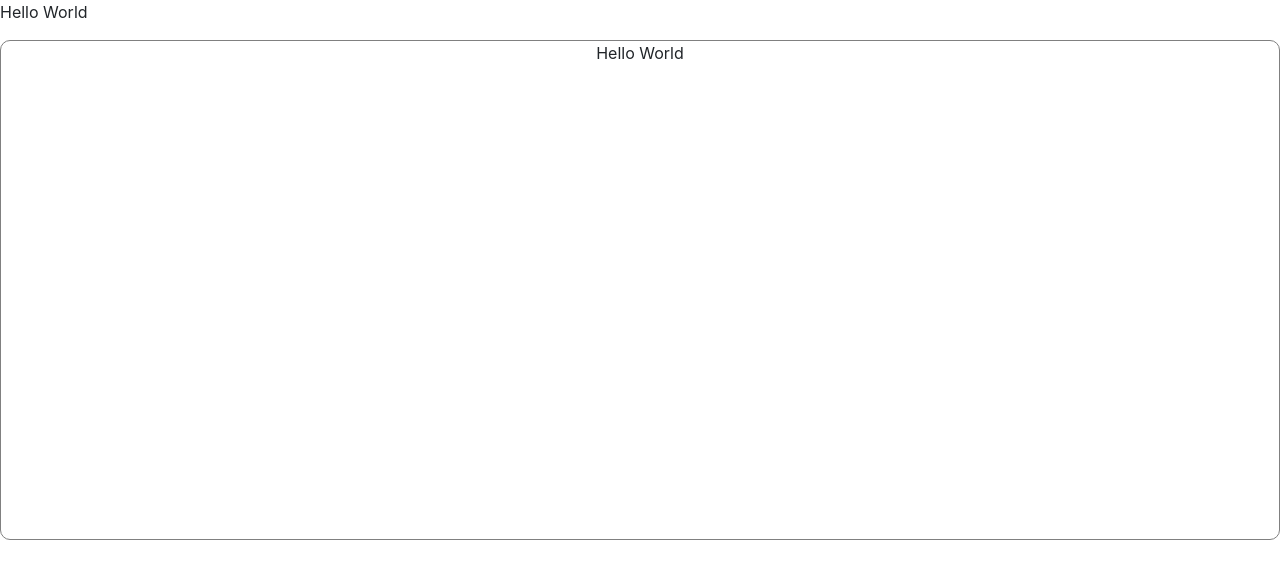
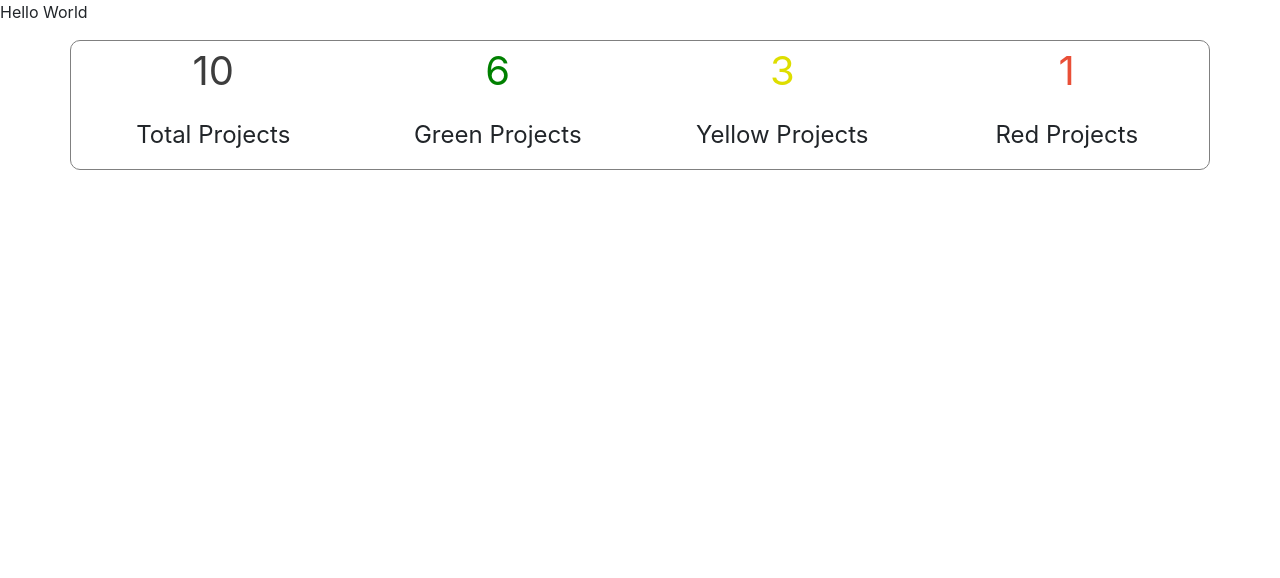
Before and after one commit to lewisdean731/fyp-portal, a React (Create React App) app: page / in a window 1280 px wide. Shown: the top 578 px of the page. Built offline with nearby package versions, Linux system fonts and the light colour scheme.

Commit message:
feat: add dashboarditem molecule
Also move the dashboardSummary to the organisms folder and add additional colour
options to the large text atom

[Ticket: FYP-5]

```diff
--- a/src/components/atoms/text/large/textLarge.module.scss
+++ b/src/components/atoms/text/large/textLarge.module.scss
@@ -6,3 +6,12 @@
 .grey{
   color: $colour-grey;
 }
+.green{
+  color: $colour-green;
+}
+.yellow{
+  color: $colour-yellow;
+}
+.red{
+  color: $colour-red;
+}
--- /dev/null
+++ b/src/components/molecules/ui/dashboardItem/dashboardItem.js
@@ -0,0 +1,14 @@
+import React from "react";
+import TextLarge from "../../../atoms/text/large/textLarge";
+import TextMedium from "../../../atoms/text/medium/textMedium";
+
+function DashboardItem(props) {
+  return (
+    <div>
+      <TextLarge colour={props.colour1}>{props.text1}</TextLarge>
+      <TextMedium colour={props.colour2}>{props.text2}</TextMedium>
+    </div>
+  );
+}
+
+export default DashboardItem;
--- a/src/components/molecules/ui/dashboardSummary/dashboardSummary.js
+++ /dev/null
@@ -1,12 +0,0 @@
-import React from "react";
-import Classes from "./dashboardSummary.module.scss";
-
-function DashboardSummary() {
-  return (
-    <div className={Classes.DashboardSummary}>
-      Hello World
-    </div>
-  );
-}
-
-export default DashboardSummary;
--- /dev/null
+++ b/src/components/organisms/ui/dashboardSummary/dashboardSummary.js
@@ -0,0 +1,28 @@
+import React from "react";
+import {Row, Col, Container} from "react-bootstrap";
+import DashboardItem from "../../../molecules/ui/dashboardItem/dashboardItem";
+
+import Classes from "./dashboardSummary.module.scss";
+
+function DashboardSummary() {
+  return (
+    <Container className={Classes.DashboardSummary}>
+      <Row>
+        <Col>
+          <DashboardItem colour1={'grey'} colour2={'black'} text1={10} text2={'Total Projects'}/>
+        </Col>
+        <Col>
+          <DashboardItem colour1={'green'} colour2={'black'} text1={6} text2={'Green Projects'}/>
+        </Col>
+        <Col>
+          <DashboardItem colour1={'yellow'} colour2={'black'} text1={3} text2={'Yellow Projects'}/>
+        </Col>
+        <Col>
+          <DashboardItem colour1={'red'} colour2={'black'} text1={1} text2={'Red Projects'}/>
+        </Col>
+      </Row>
+    </Container>
+  );
+}
+
+export default DashboardSummary;
--- a/src/components/molecules/ui/dashboardSummary/dashboardSummary.module.scss
+++ b/src/components/organisms/ui/dashboardSummary/dashboardSummary.module.scss
@@ -2,5 +2,5 @@
   text-align: center;
   border: 1px solid grey;
   border-radius: 10px;
-  height: 500px;
+  margin: auto;
 }
--- a/src/layouts/dashboard/dashboard.js
+++ b/src/layouts/dashboard/dashboard.js
@@ -1,4 +1,4 @@
-import DashboardSummary from '../../components/molecules/ui/dashboardSummary/dashboardSummary';
+import DashboardSummary from '../../components/organisms/ui/dashboardSummary/dashboardSummary';
 
 function Dashboard() {
   return (
--- a/src/styles/variables/colours.scss
+++ b/src/styles/variables/colours.scss
@@ -3,11 +3,12 @@ $colour-white-bright: #ffffff;
 $colour-white: #ededed;
 $colour-grey: #3d3d3d;
 $colour-light-grey: #d8dad3;
-$colour-red: #e94f37;
 $colour-blue: #008482;
 $colour-yellow: #ff9f1c;
 
 $colour-purple: purple;
 $colour-orange: orange;
+
+$colour-green: green;
 $colour-yellow: #dede00;
-$colour-green: green;
+$colour-red: #e94f37;
```
